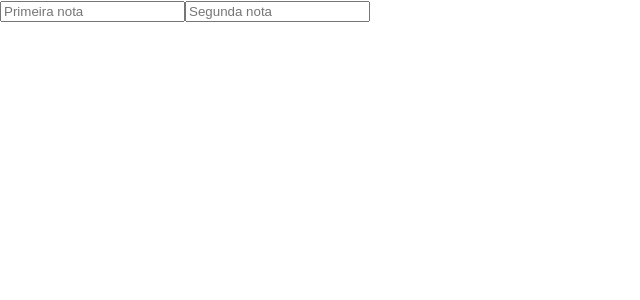
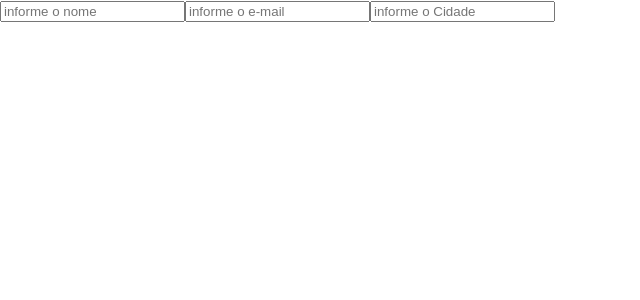
Before and after one commit to 3236Falcao/react-hooks, a React (Create React App) app: page / in a window 1280 px wide. Shown: the top 300 px of the page, without its empty margins (0-640 px from the left). Built offline with nearby package versions, Linux system fonts and the light colour scheme.

Commit message:
Teste de formulario realizado com sucesso.

```diff
--- /dev/null
+++ b/src/hooks/Exemplo04_useState.js
@@ -0,0 +1,31 @@
+import React, { useState } from "react";
+
+function Exemplo04_useState (){
+    //Modelo(Json)
+    const modelo = {nome:'', email:'', cidade:''}
+
+    //useState
+    const [formulario, setFormulario]  = useState(modelo);
+
+    //Evento
+    const evento = (e) => {
+        let nome = e.target.name;
+        let valor = e.target.value;
+
+        setFormulario({...formulario, [nome]:valor});
+    }
+
+    return(
+        <div>
+            <input type='text' name='nome'  placeholder='informe o nome'  onChange={evento}/>
+            <input type='text' name='email' placeholder='informe o e-mail' onChange={evento}/>
+            <input type='text' name='cidade' placeholder='informe o Cidade' onChange={evento}/>
+
+            <p>{formulario.nome}</p>
+            <p>{formulario.email}</p>
+            <p>{formulario.cidade}</p>
+        </div>
+    );
+}
+
+export default Exemplo04_useState;
--- a/src/index.js
+++ b/src/index.js
@@ -5,11 +5,12 @@ import App from './App';
 import Exemplo01 from './hooks/Exemplo01_useState';
 import Exemplo02 from './hooks/Exemplo02_useState';
 import Exemplo03 from './hooks/Exemplo03_useState';
+import Exemplo04 from './hooks/Exemplo04_useState';
 import reportWebVitals from './reportWebVitals';
 
 ReactDOM.render(
   <React.StrictMode>
-    <Exemplo03 />
+    <Exemplo04 />
   </React.StrictMode>,
   document.getElementById('root')
 );
```
